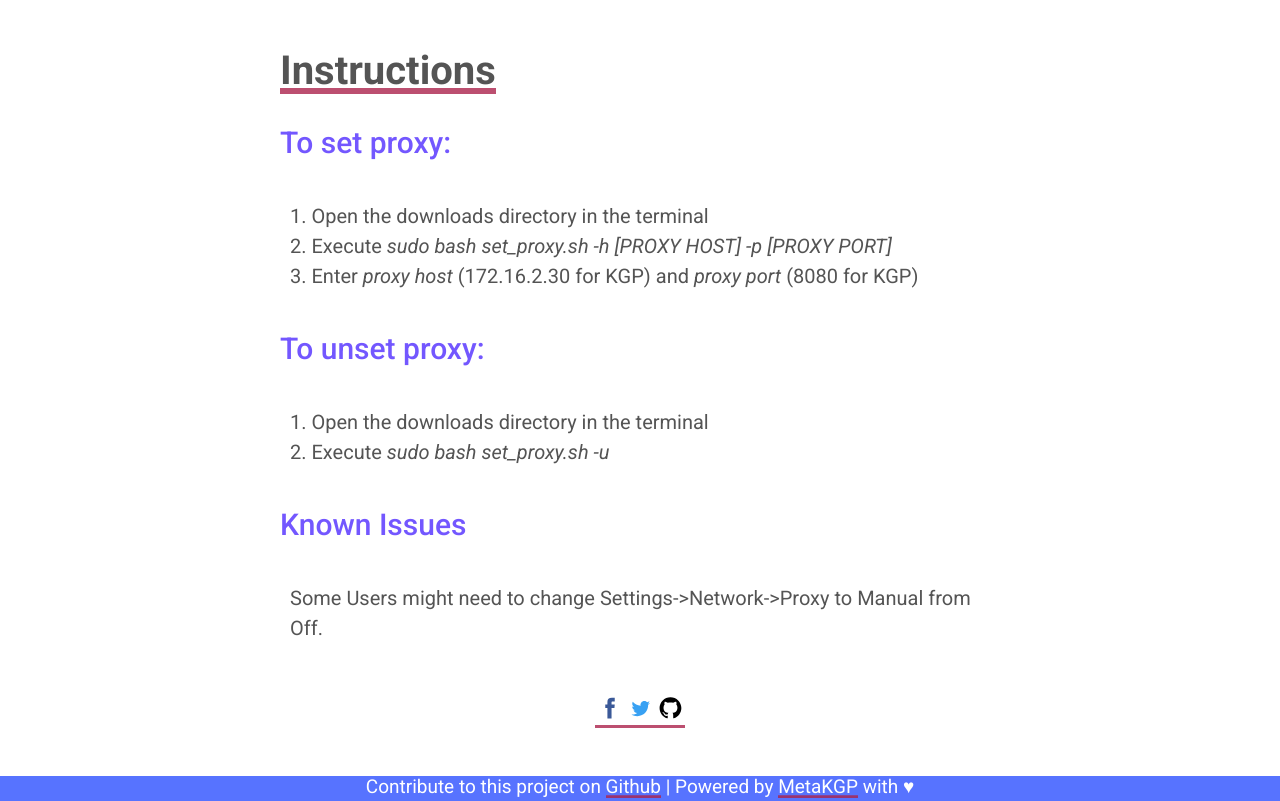
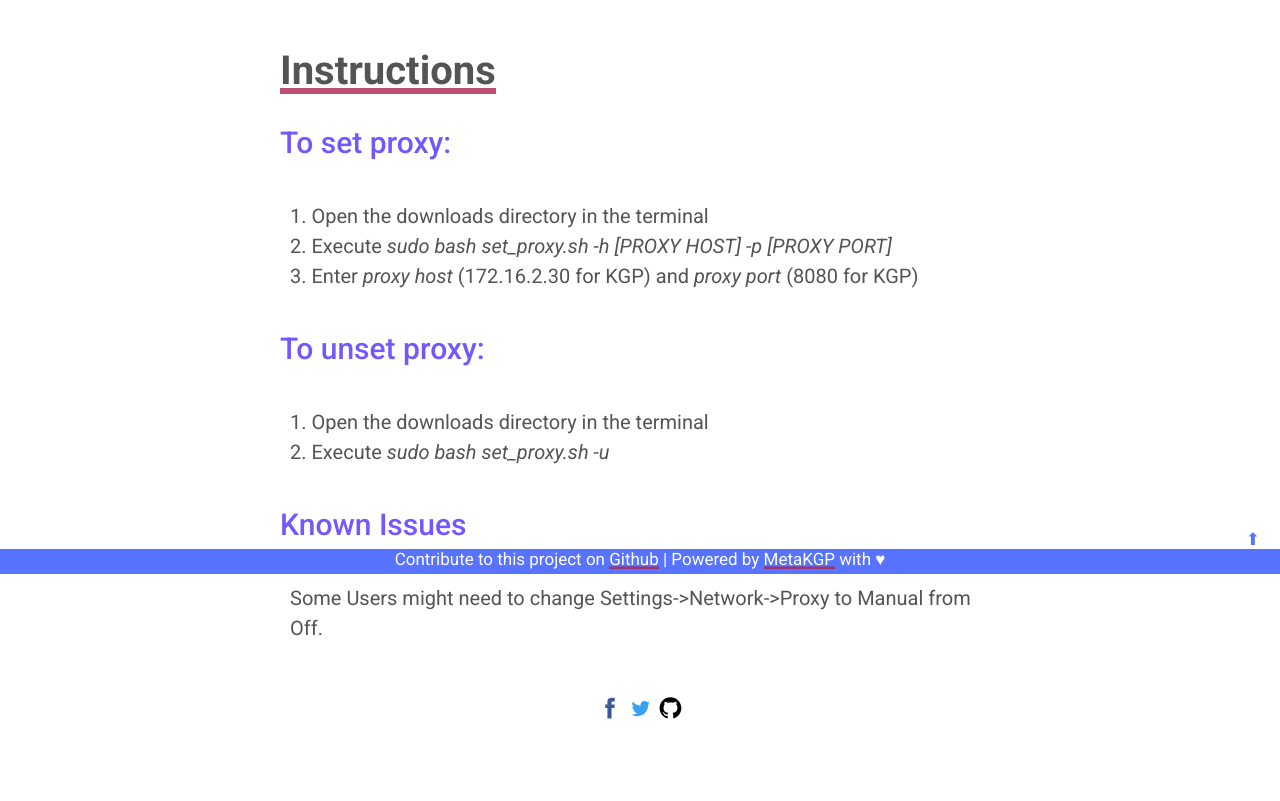
Before and after one commit to thealphadollar/set_proxy, a Flask app: page / in a window 1280 px wide. Shown: the part 226-1027 px from the top of the page. After the commit the page ends 945 px from the top, so only its background shows below. Run offline with Flask 2, Linux system fonts and the light colour scheme.

Commit message:
added toplink

```diff
--- a/static/styles/article-text.css
+++ b/static/styles/article-text.css
@@ -1,24 +1,23 @@
 h2, p { margin-bottom: 1.5rem; }
 
-h1              { font: 700 2.0rem/1.2 "Roboto"; color: hsl(000, 000%, 33%); }
-h2              { font: 500 1.5rem/1.2 "Roboto"; color: hsl(250, 100%, 67%); }
+h1 { font: 700 2.0rem/1.2 "Roboto"; color: hsl(000, 000%, 33%); }
+h2 { font: 500 1.5rem/1.2 "Roboto"; color: hsl(250, 100%, 67%); }
 
-h3              { font: 700 1.0rem/1.2 "Roboto"; color: hsl(000, 000%, 83%); }
+h3 { font: 700 1.0rem/1.2 "Roboto"; color: hsl(000, 000%, 83%); }
 p {
   font: 400 1.0rem/1.5 "Roboto"; color: hsl(000, 000%, 33%);
   padding: 10px;
 }
 
-
 article h1 {
   margin-bottom: 1.5rem;
 }
 
-a { box-shadow: inset 0 -0.15em rgba(172,36,77,0.8); }
+.underline { box-shadow: inset 0 -0.15em rgba(172,36,77,0.8); }
 
 @media (max-width: 8.5in) {
-  :root { font-size: 18px; }
+  :root { font-size: 10px; }
 }
 @media (max-width: 5in) {
-  :root { font-size: 16px }
+  :root { font-size: 10px }
 }
--- a/static/styles/style.css
+++ b/static/styles/style.css
@@ -53,7 +53,6 @@ body {
 }
 
 .bottom{
-    display: block;
     width: 180px;
     height: 10px;
     background: #222;
@@ -80,11 +79,24 @@ body {
 
 .button:active .top { margin: -70px 0 0 10px }
 
+.toplink {
+  color: hsl(230, 100%, 67%);
+  -webkit-box-shadow: none;
+	-moz-box-shadow: none;
+	box-shadow: none;
+  position: fixed;
+  bottom: 25px;
+  right: 20px;
+}
+
 .footer{
+  display: block;
   color: white;
+  background-color: hsl(230, 100%, 67%);
   text-align: center;
   height: 25px;
-  font-size: 95%;
-  position: absolute;
+  font-size: 85%;
+  position: fixed;
   width: 100%;
+  bottom: 0;
 }
--- a/templates/index.html
+++ b/templates/index.html
@@ -21,8 +21,8 @@
         <a href="../static/set_proxy.sh" download="set_proxy.sh">Download</a>
         <p class="bottom">set_proxy.sh</p>
   </div>
-  <article id="set-proxy">
-    <h1><a href="#set-proxy">Instructions</a></h1>
+  <article id="instruction">
+    <h1><a class="underline" href="#instruction">Instructions</a></h1>
     <h2>To set proxy:</h2>
     <p>
       1. Open the downloads directory in the terminal<br>
@@ -50,6 +50,11 @@
 
 </body>
 
-<footer class="footer">Contribute to this project on <a href="https://github.com/CodeStash-KGP/set_proxy" target="_blank">Github</a> | Powered by <a href="https://www.facebook.com/codestashkgp/" target="_blank">MetaKGP</a> with ♥</footer>
+<footer class="footer">
+  <span class="toplink"><a href="#instruction">⬆</a></span>
+  <div class="footer-note">
+    Contribute to this project on <a class="underline" href="https://github.com/CodeStash-KGP/set_proxy" target="_blank">Github</a> | Powered by <a class="underline" href="https://www.facebook.com/codestashkgp/" target="_blank">MetaKGP</a> with ♥
+  </div>
+</footer>
 
 </html>
```
